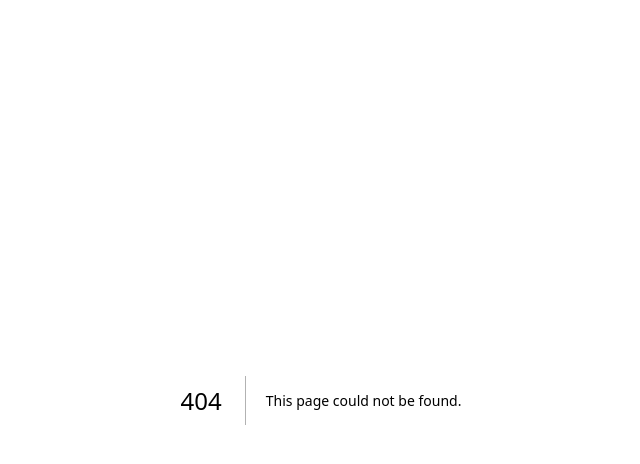
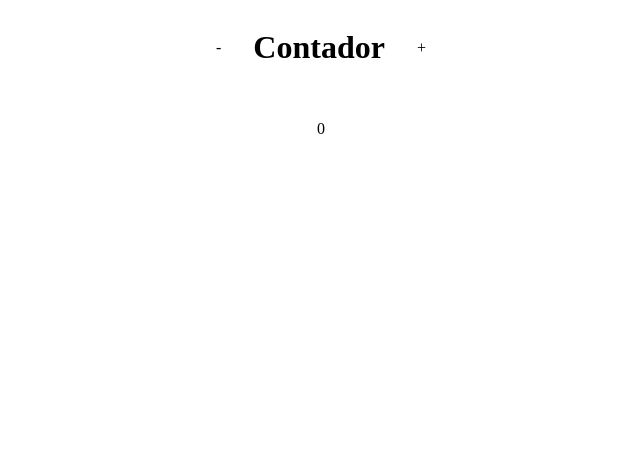
Before and after one commit to filipealvesr2019/exerciciosCoder, a Next.js app: page /estado/Contador in a window 1280 px wide. Before the commit this address had no page. Shown: the top 464 px of the page, without its empty margins (319-959 px from the left). Built offline with nearby package versions, Linux system fonts and the light colour scheme.

Commit message:
execicio:  Comunicação Direta

```diff
--- /dev/null
+++ b/pages/estado/Contador.jsx
@@ -0,0 +1,34 @@
+import { useState } from "react"
+
+export default function Contador(){
+    const [contador, setContador] = useState(0)
+    const haldleClickAdd = () => {
+        setContador(contador => contador + 1)
+    }
+    const haldleClickRemove = () => {
+        setContador(contador => contador - 1)
+    }
+    return (
+        <div style={{
+            display:"flex",
+            flexDirection:"column",
+            alignItems:"center",
+            justifyContent:"center",
+            gap:"2rem"
+        }}>
+        <div  style={{
+            display:"flex",
+            alignItems:"center",
+
+            gap:"2rem"
+        }}>
+
+        <span onClick={haldleClickRemove}>-</span>
+        <h1>Contador</h1>
+        <span onClick={haldleClickAdd}>+</span>
+
+        </div>
+        <span>{contador}</span>
+        </div>
+    )
+}
```
